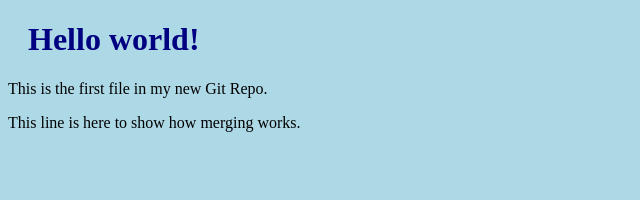
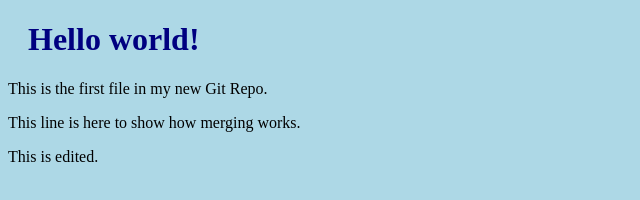
Before and after one commit to UmeshSamartapu/hello-world, a plain HTML site: page index.html in a window 1280 px wide. Shown: the whole page, without its empty margins (0-640 px from the left). Drawn offline with Linux system fonts and the light colour scheme.

Commit message:
Update index.html

```diff
--- a/index.html
+++ b/index.html
@@ -9,6 +9,6 @@
 <h1>Hello world!</h1>
 <p>This is the first file in my new Git Repo.</p>
 <p>This line is here to show how merging works.</p>
-
+<p>This is edited.</p>
 </body>
 </html>
```
